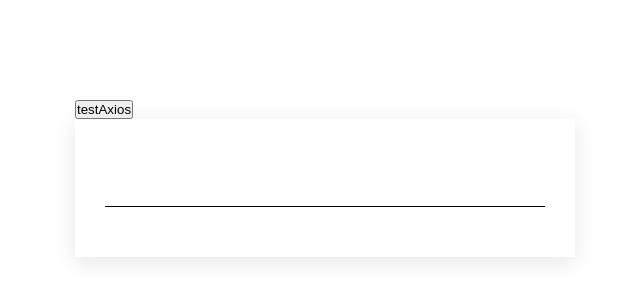
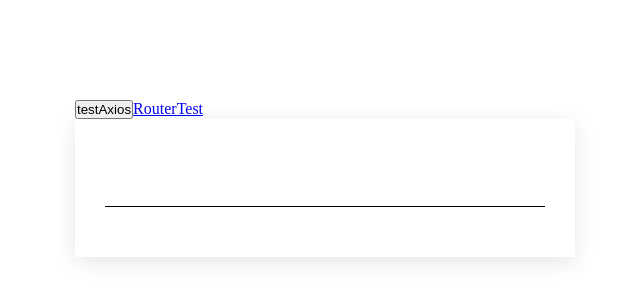
Before and after one commit to Andy-0414/nextjs_first, a Next.js app: page / in a window 1280 px wide. Shown: the part 222-522 px from the top of the page, without its empty margins (315-955 px from the left). Built offline with nearby package versions, Linux system fonts and the light colour scheme.

Commit message:
Update router

```diff
--- a/pages/index.tsx
+++ b/pages/index.tsx
@@ -24,6 +24,7 @@ class Index extends React.Component<Props> {
 		return (
 			<div id="app">
 				<button onClick={this.testAxios}>testAxios</button>
+				<Link href="routertest">RouterTest</Link>
 				<div className="todo">
 					<input type="text" className="todo__input" onKeyPress={this.handleAppendTodo} ref={(el) => (this.inputEl = el)} />
 					<TodoList list={this.props.store.todolist}></TodoList>
```
Also changed, not shown: pages/routertest.tsx (added, +25 -0 lines).
